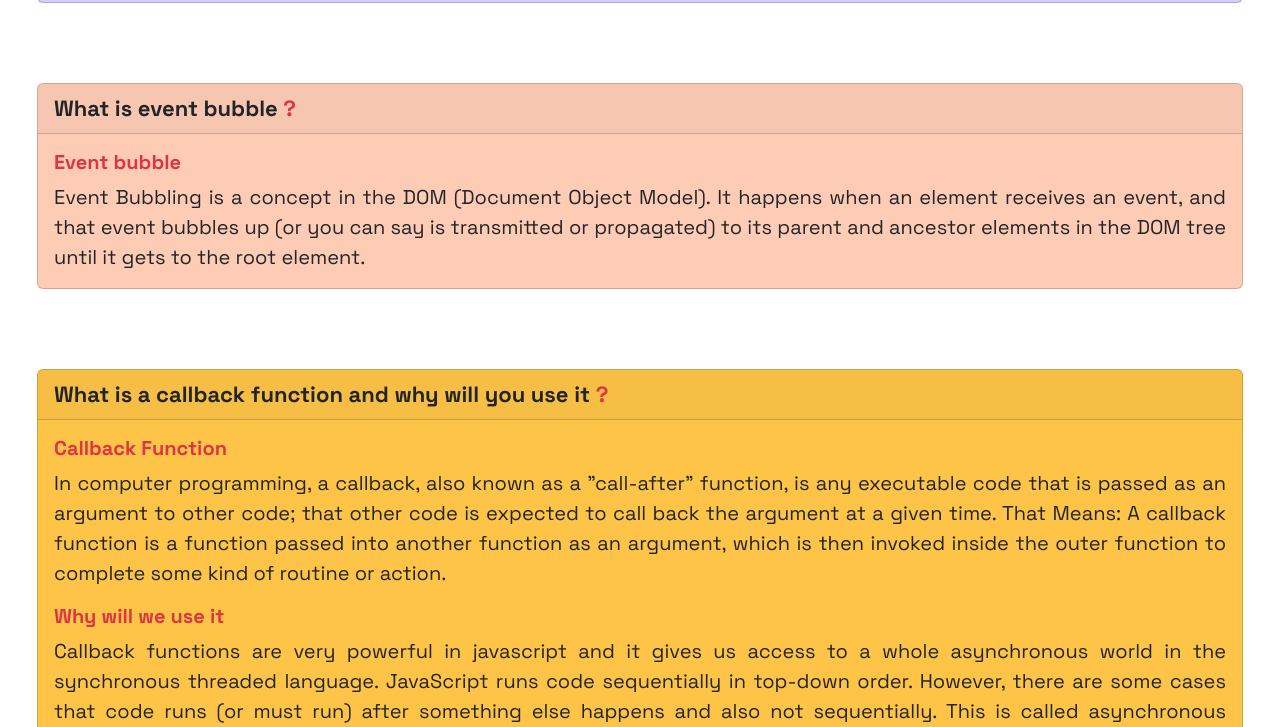
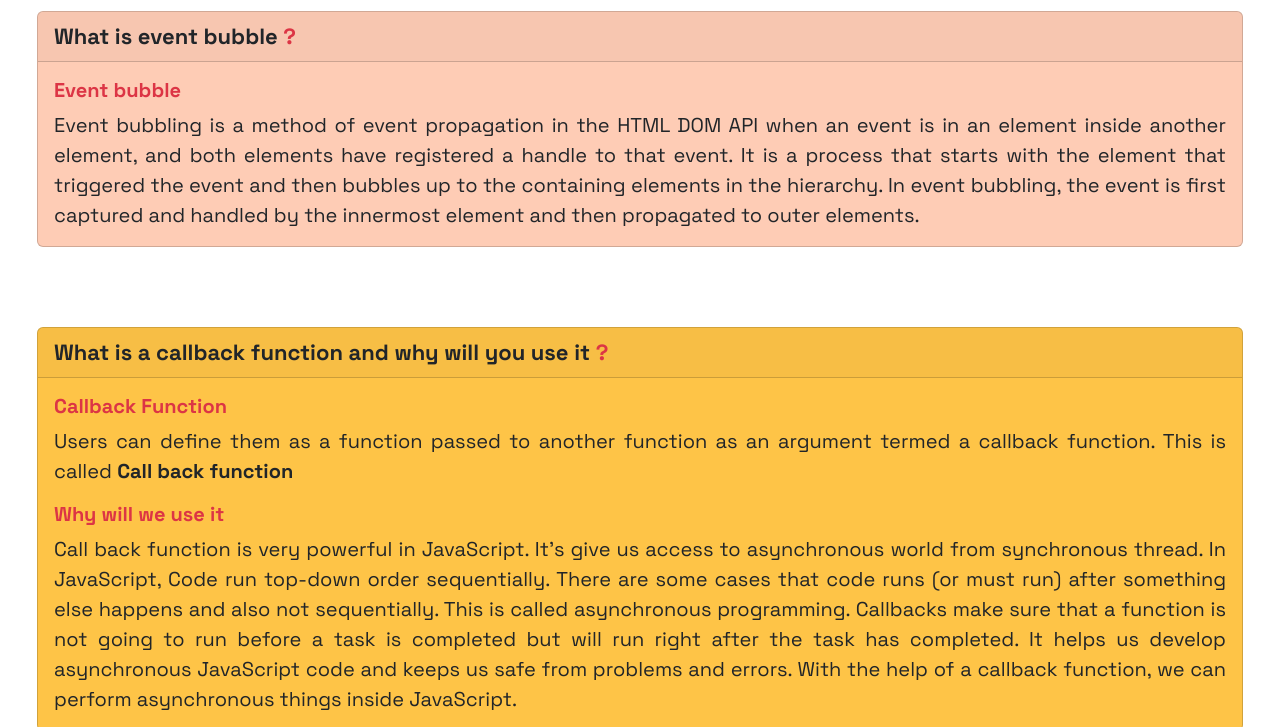
Before and after one commit to mahmudul-noman/geometry-genius, a plain HTML site: page blog.html in a window 1280 px wide. Shown: the part 2073-2800 px from the top of the page. Drawn offline with nearby package versions, Linux system fonts and the light colour scheme.

Commit message:
update blog section

```diff
--- a/blog.html
+++ b/blog.html
@@ -42,7 +42,8 @@
                         <div class="col-md-8">
                             <div class="card-body">
                                 <h5 class="card-title">What is DOM and what is the purpose of <br> DOM?</h5>
-                                <p class="card-text">DOM or Document Object Model is a interface of HTML. We can modify our web page easily by using JS DOM.</p>
+                                <p class="card-text">DOM or Document Object Model is a interface of HTML. We can modify
+                                    our web page easily by using JS DOM.</p>
                                 <p class="card-text"><small class="text-muted">Last updated 3 mins ago</small></p>
                                 <button class="ans-btn btn btn-outline-dark"><a href="#ans-one-card">Read
                                         More..</a></button>
@@ -63,7 +64,8 @@
                             <div class="card-body">
                                 <h5 class="card-title">How will you select HTML elements using DOM? Name the DOM
                                     methods.</h5>
-                                <p class="card-text">There are 5 ways in which we can select elements in a DOM using selectors: getElementsByTagName(), getElementsByClassName(), getElementById(), querySelector(), querySelectorAll()</p>
+                                <p class="card-text">5 ways in select elements in a DOM
+                                    using selectors: getElementsByTagName(), getElementsByClassName()</p>
                                 <p class="card-text"><small class="text-muted">Last updated 3 mins ago</small></p>
                                 <button class="ans-btn btn btn-outline-dark"><a href="#ans-two-card">Read
                                         More..</a></button>
@@ -83,7 +85,8 @@
                         <div class="col-md-8">
                             <div class="card-body">
                                 <h5 class="card-title">What is event bubble?</h5>
-                                <p class="card-text">Event Bubbling is a concept in the DOM (Document Object Model). It happens when an element receives an event,</p>
+                                <p class="card-text">Event bubbling is a method of event propagation in the HTML DOM API
+                                    when an event is in an element inside another</p>
                                 <p class="card-text"><small class="text-muted">Last updated 3 mins ago</small></p>
                                 <button class="ans-btn btn btn-outline-dark"><a href="#ans-three-card">Read
                                         More..</a></button>
@@ -103,7 +106,8 @@
                         <div class="col-md-8">
                             <div class="card-body">
                                 <h5 class="card-title">What is a callback function and why will you use it?</h5>
-                                <p class="card-text">A callback function is a function passed into another function as an argument, which is then invoked inside the outer function to complete some kind of routine or action.</p>
+                                <p class="card-text">Users can define them as a function passed to another function as
+                                    an argument termed a callback function. This is called call back function.</p>
                                 <p class="card-text"><small class="text-muted">Last updated 3 mins ago</small></p>
                                 <button class="ans-btn btn btn-outline-dark"><a href="#ans-four-card">Read
                                         More..</a></button>
@@ -128,10 +132,18 @@
                         <div class="card-body">
                             <h5 class="card-title text-danger">What is DOM ?</h5>
                             <p class="card-text ans-text">
-                                DOM or Document Object Model is a interface of HTML. We can modify our web page easily by using JS DOM. So, The Document Object Model (DOM) is a data representation of
+                                DOM or Document Object Model is a interface of HTML. We can modify our web page easily
+                                by using JS DOM. So, The Document Object Model (DOM) is a data representation of
                                 the objects in the HTML and XML pages.</p>
                             <h5 class="card-title text-danger">What is the purpose of DOM ?</h5>
-                            <p class="card-text ans-text">Using JS DOM, In HTML page we can do a lot of things. Like: create new element, delete element, modify previous element,  attribute modify, attribute add-remove, new style add, style remove, etc. Which we do with <span class="text-danger">jQuery</span>, the same thing we can do with js dom. Just for two or three-method facilities, we use a big library. which affect badly our website performance. But, if we use js dom, we can easily handle all work that we do with jQuery. The advantage of js dom is, this does not affect badly in our website performance.</p>
+                            <p class="card-text ans-text">Using JS DOM, In HTML page we can do a lot of things. Like:
+                                create new element, delete element, modify previous element, attribute modify, attribute
+                                add-remove, new style add, style remove, etc. Which we do with <span
+                                    class="text-danger">jQuery</span>, the same thing we can do with js dom. Just for
+                                two or three-method facilities, we use a big library. which affect badly our website
+                                performance. But, if we use js dom, we can easily handle all work that we do with
+                                jQuery. The advantage of js dom is, this does not affect badly in our website
+                                performance.</p>
                         </div>
                     </div>
                 </div>
@@ -148,7 +160,7 @@
                         <div class="card-body">
                             <h5 class="card-title text-danger">How will you select HTML
                                 elements using DOM ?</h5>
-                            <p class="card-text ans-text">There are 5 ways in which we can select elements in a DOM
+                            <p class="card-text ans-text">5 ways in select elements in a DOM
                                 using selectors: <b>getElementsByTagName(), getElementsByClassName(), getElementById(),
                                     querySelector(), querySelectorAll()</b>
                             </p>
@@ -184,10 +196,12 @@
                                 class="text-danger">?</span></div>
                         <div class="card-body">
                             <h5 class="card-title text-danger">Event bubble</h5>
-                            <p class="card-text ans-text">Event Bubbling is a concept in the DOM (Document Object
-                                Model). It happens when an element receives an event, and that event bubbles up (or you
-                                can say is transmitted or propagated) to its parent and ancestor elements in the DOM
-                                tree until it gets to the root element.</b>
+                            <p class="card-text ans-text">Event bubbling is a method of event propagation in the HTML
+                                DOM API when an event is in an element inside another element, and both elements have
+                                registered a handle to that event. It is a process that starts with the element that
+                                triggered the event and then bubbles up to the containing elements in the hierarchy. In
+                                event bubbling, the event is first captured and handled by the innermost element and
+                                then propagated to outer elements.</b>
                             </p>
                         </div>
                     </div>
@@ -204,25 +218,18 @@
                             and why will you use it <span class="text-danger">?</span></div>
                         <div class="card-body">
                             <h5 class="card-title text-danger">Callback Function</h5>
-                            <p class="card-text ans-text">In computer programming, a callback, also known as a
-                                "call-after" function, is any executable code that is passed as an argument to other
-                                code; that other code is expected to call back the argument at a given time. That Means:
-                                A callback function is a function passed into another function as an argument, which is
-                                then invoked inside the outer function to complete some kind of routine or action.</b>
+                            <p class="card-text ans-text">Users can define them as a function passed to another function
+                                as an argument termed a callback function. This is called <b>Call back function</b>
                             </p>
                             <h5 class="card-title text-danger">Why will we use it</h5>
-                            <p class="card-text ans-text">Callback functions are very powerful in javascript and it
-                                gives us access to a whole asynchronous world in the synchronous threaded language.
-                                JavaScript runs code sequentially in top-down order. However, there are some cases that
-                                code runs (or must run) after something else happens and also not sequentially. This is
-                                called asynchronous programming.
-
-                                Callbacks make sure that a function is not going to run before a task is completed but
-                                will run right after the task has completed. It helps us develop asynchronous JavaScript
-                                code and keeps us safe from problems and errors.
-
-                                With the help of a callback function, we can perform asynchronous things inside
-                                javascript.</b>
+                            <p class="card-text ans-text">Call back function is very powerful in JavaScript. It’s give
+                                us access to asynchronous world from synchronous thread. In JavaScript, Code run
+                                top-down order sequentially. There are some cases that code runs (or must run) after
+                                something else happens and also not sequentially. This is called asynchronous
+                                programming. Callbacks make sure that a function is not going to run before a task is
+                                completed but will run right after the task has completed. It helps us develop
+                                asynchronous JavaScript code and keeps us safe from problems and errors. With the help
+                                of a callback function, we can perform asynchronous things inside JavaScript.
                             </p>
                         </div>
                     </div>
@@ -237,9 +244,6 @@
     <!-- js -->
     <!-- bootstrap -->
     <script src="https://cdn.jsdelivr.net/npm/bootstrap@5.3.0-alpha1/dist/js/bootstrap.bundle.min.js"></script>
-    <!-- my js -->
-    <script src="js/common.js"></script>
-    <script src="js/app.js"></script>
 </body>
 
 </html>
```
